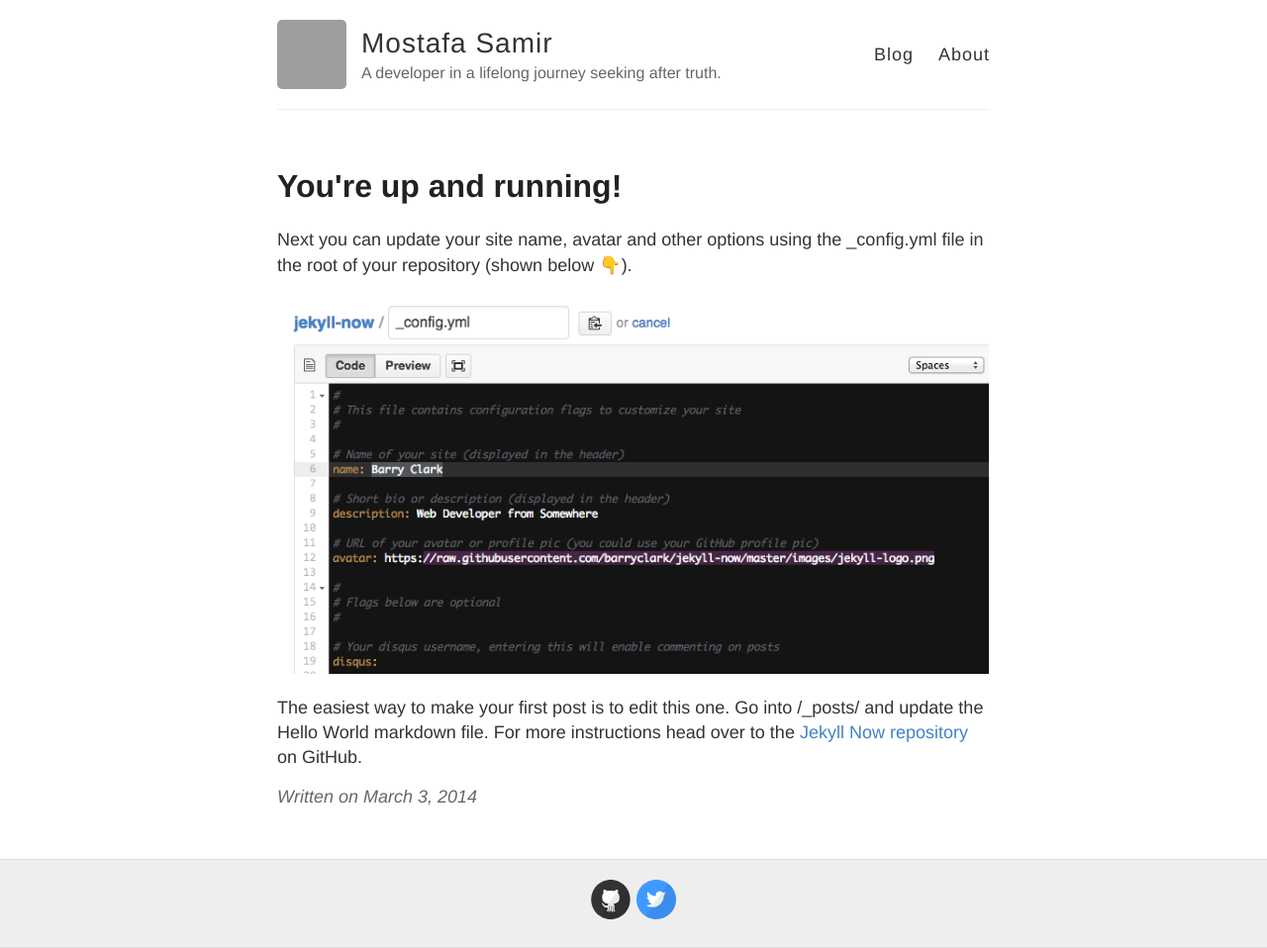
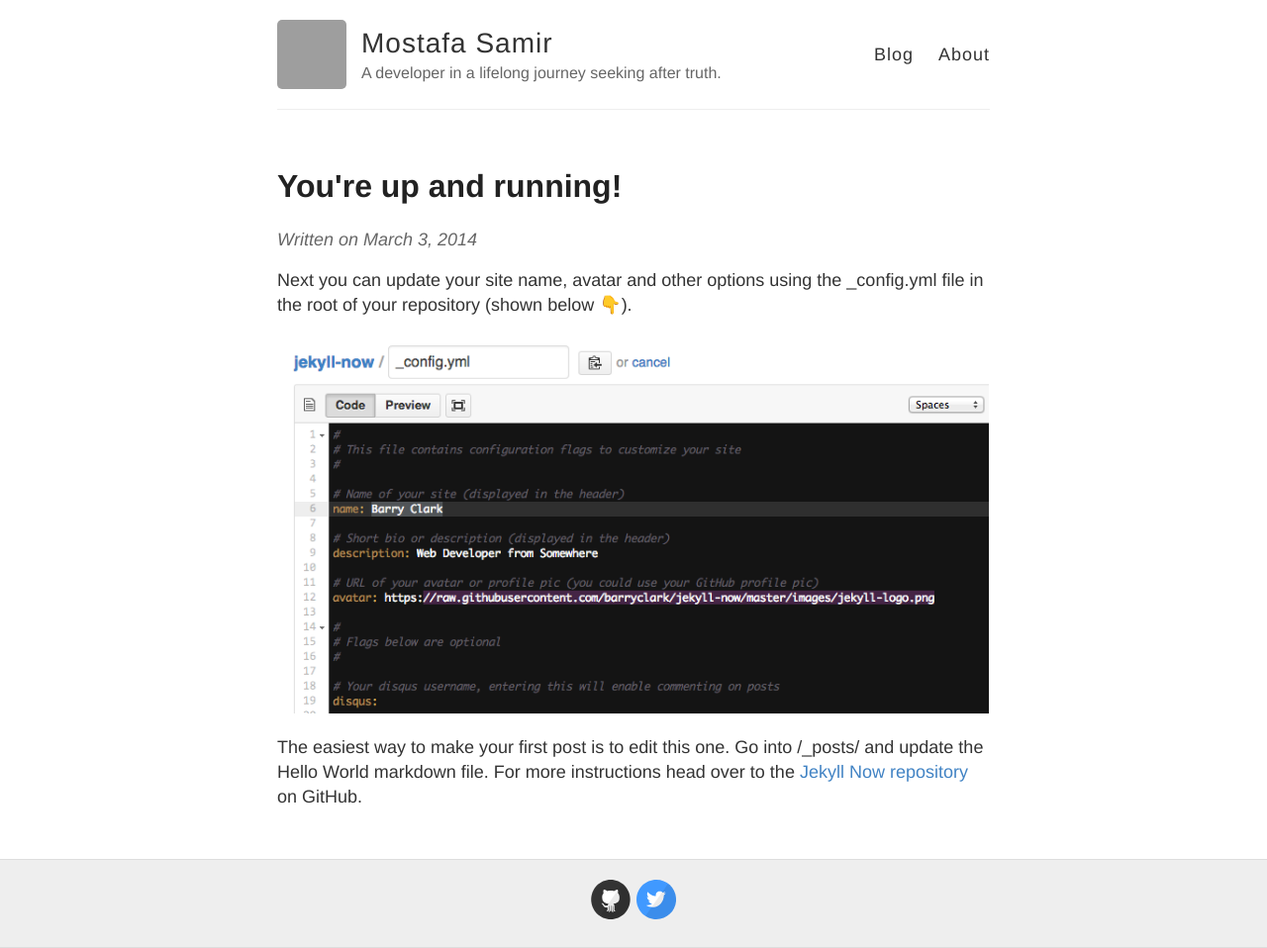
Before and after one commit to Mostafa-Samir/Mostafa-Samir.github.io, a Jekyll site: the page built from _posts/2014-3-3-Hello-World.md, in a window 1280 px wide. Shown: the whole page at 99% size. Built offline with Jekyll 4.4.1, drawn with Linux system fonts in a browser that asks for light colours; emoji names are drawn with the system emoji font; comment, search, counter and statistics services are not loaded; part of the change alters nothing that is shown; grey boxes are pictures that could not be loaded.

```diff
--- a/_config.yml
+++ b/_config.yml
@@ -30,10 +30,11 @@ footer-links:
   stackoverflow: # your stackoverflow profile, e.g. "users/50476/bart-kiers"
 
 # Your disqus shortname, entering this will enable commenting on posts
-disqus:
+disqus: mostafa-samir-blog
 
 # Enter your Google Analytics web tracking code (e.g. UA-2110908-2) to activate tracking
-google_analytics:
+google_analytics: UA-57191995-1
+
 
 # Your website URL (e.g. http://barryclark.github.io or http://www.barryclark.co)
 # Used for Sitemap.xml and your RSS feed
--- a/_layouts/post.html
+++ b/_layouts/post.html
@@ -5,13 +5,13 @@ layout: default
 <article class="post">
   <h1>{{ page.title }}</h1>
 
+  <div class="date">
+    Written on {{ page.date | date: "%B %e, %Y" }}
+  </div>
+
   <div class="entry">
     {{ content }}
   </div>
 
-  <div class="date">
-    Written on {{ page.date | date: "%B %e, %Y" }}
-  </div>
-
   {% include disqus.html disqus_identifier=page.disqus_identifier %}
 </article>
```
